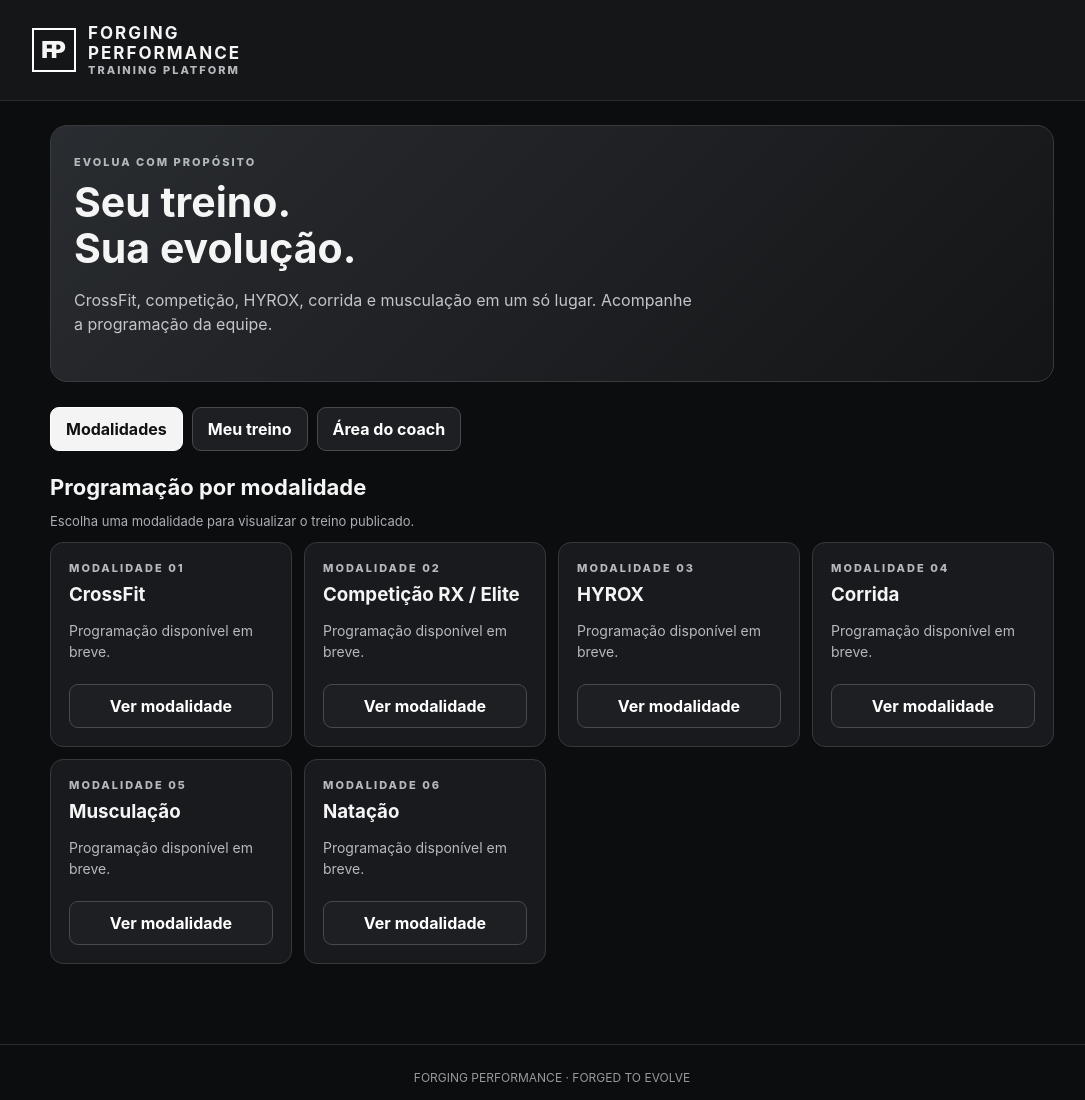
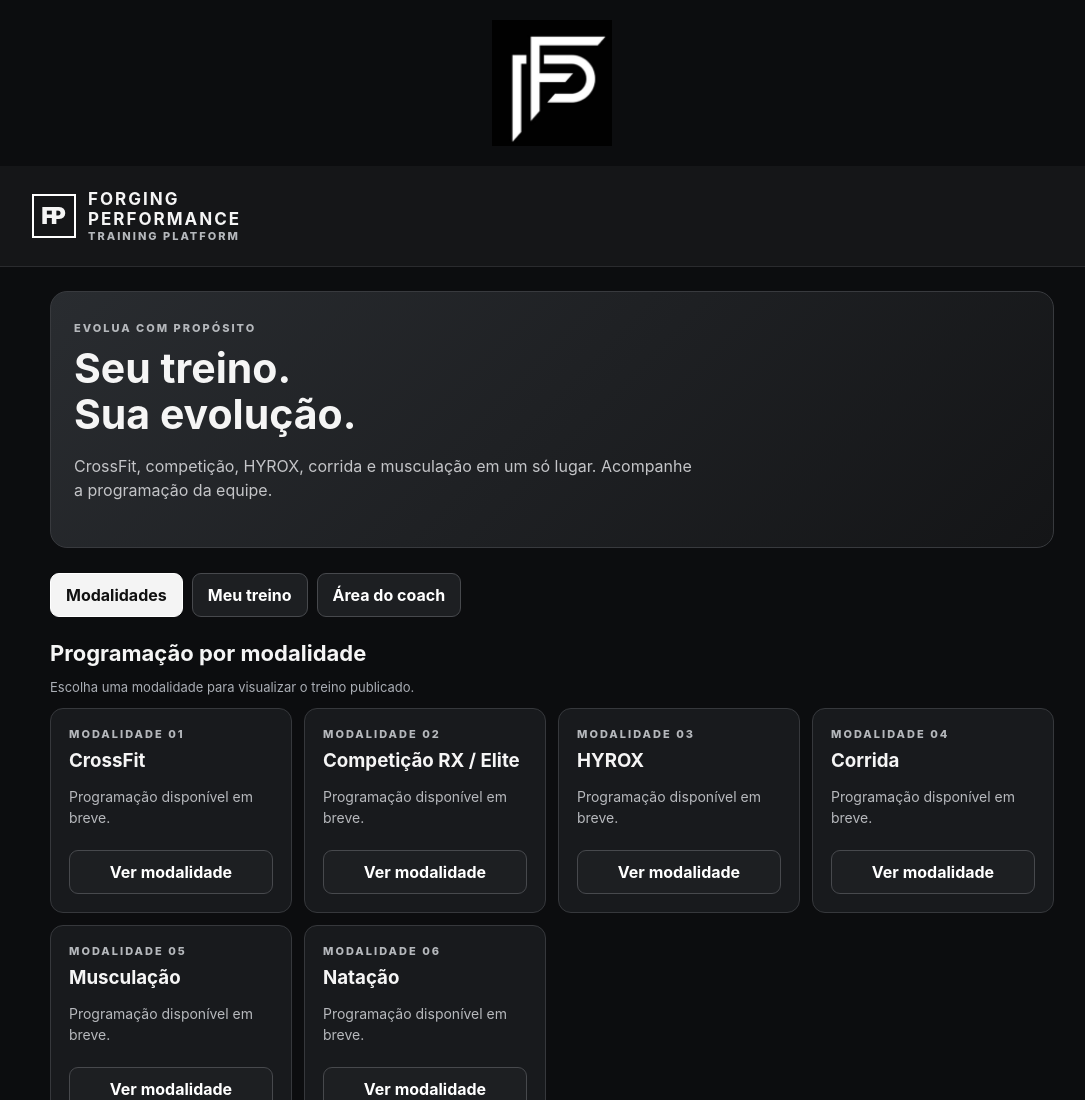
Before and after one commit to 205988/forging-performance-app, a plain HTML site: page index.html in a window 1280 px wide. Shown: the top 1100 px of the page, without its empty margins (88-1173 px from the left). Drawn offline with Linux system fonts and the light colour scheme.

Commit message:
Add logo image to index.html
Adicionar logo oficial ao aplicativo.

```diff
--- a/index.html
+++ b/index.html
@@ -9,6 +9,7 @@
 </style>
 </head>
 <body>
+  <img src="IMG_6597.jpeg" alt="Logo Forging Performance" style="display:block;width:120px;height:auto;margin:20px auto;">
 <header><div class="shell brand"><div class="mark">FP</div><div><b>FORGING<br>PERFORMANCE</b><div class="eyebrow">TRAINING PLATFORM</div></div></div></header>
 <main class="shell">
 <section class="hero"><div class="eyebrow">EVOLUA COM PROPÓSITO</div><h1>Seu treino.<br>Sua evolução.</h1><p>CrossFit, competição, HYROX, corrida e musculação em um só lugar. Acompanhe a programação da equipe.</p></section>
```
